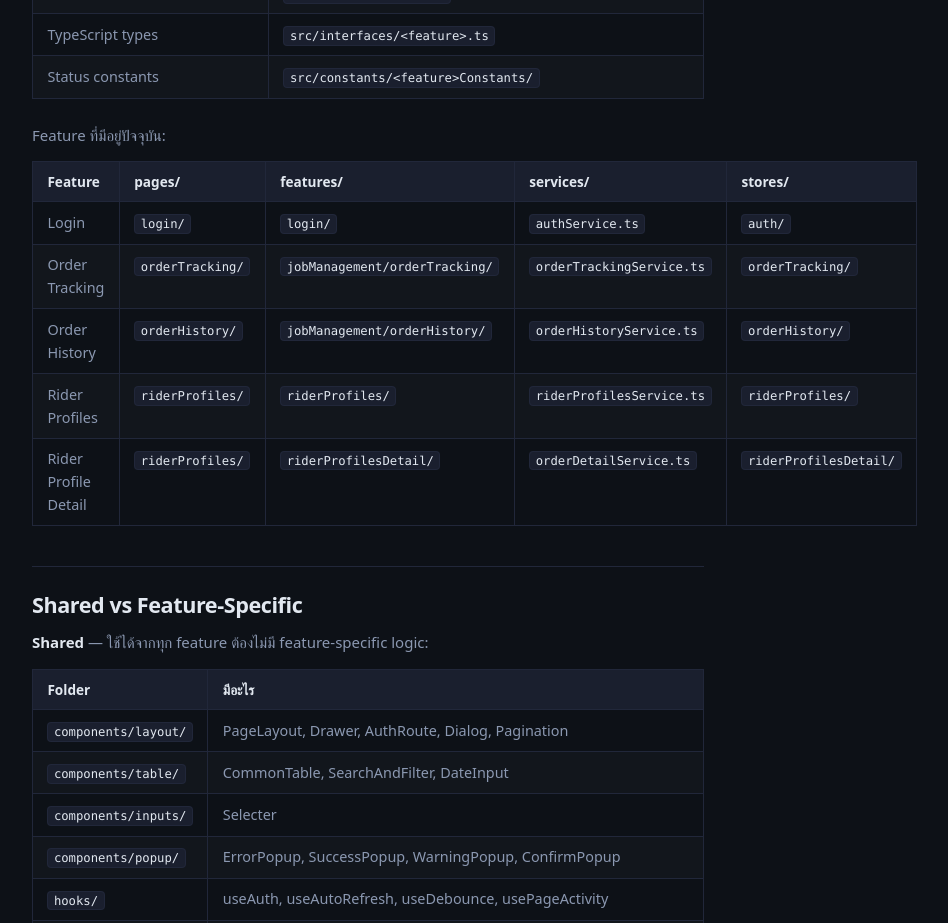
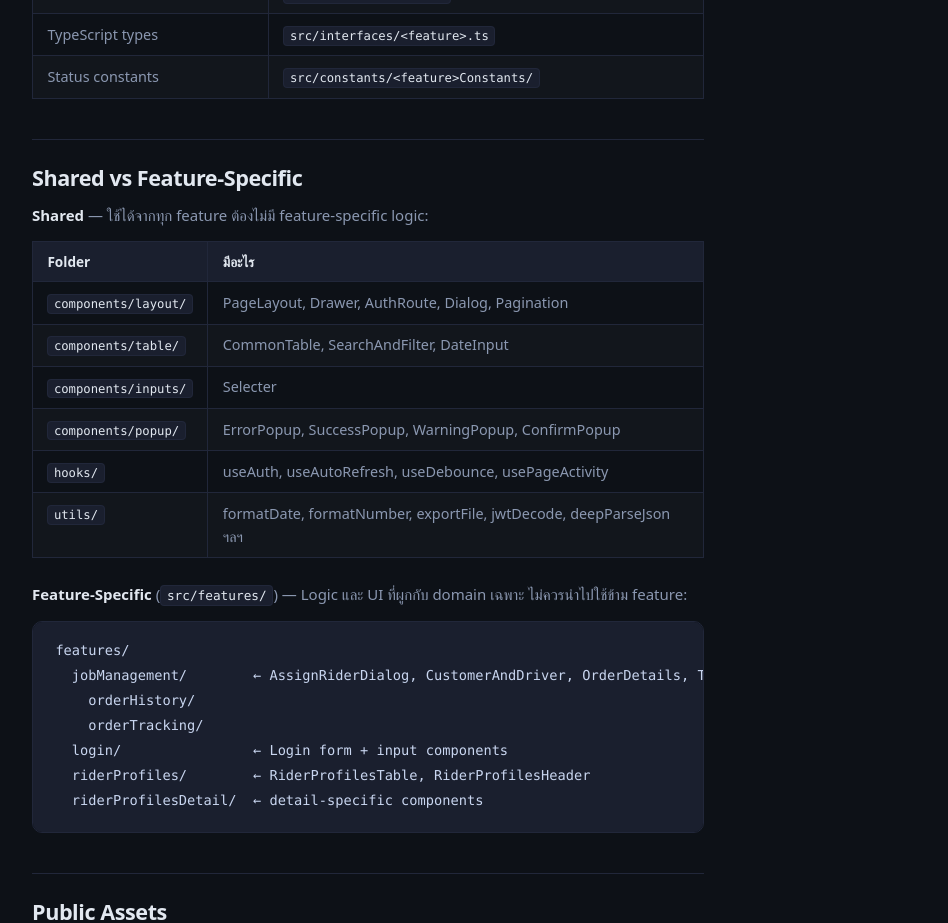
Before and after one commit to HAMTAROKUB/DOCS, a React (Vite) app in the folder webadmin-DOCS/: page / in a window 1280 px wide. Shown: the part 1060-1983 px from the top of the page, without its empty margins (284-1232 px from the left). Built offline with nearby package versions, Linux system fonts and the light colour scheme.

Commit message:
fix: comment out feature section in RepoStructurePage for clarity

```diff
--- a/webadmin-DOCS/src/pages/RepoStructurePage.tsx
+++ b/webadmin-DOCS/src/pages/RepoStructurePage.tsx
@@ -79,7 +79,7 @@ public/
       </tbody>
     </table>
 
-    <p>Feature ที่มีอยู่ปัจจุบัน:</p>
+    {/* <p>Feature ที่มีอยู่ปัจจุบัน:</p>
     <table>
       <thead>
         <tr>
@@ -127,7 +127,7 @@ public/
           <td><code>riderProfilesDetail/</code></td>
         </tr>
       </tbody>
-    </table>
+    </table> */}
 
     <h2 id="shared-vs-feature">Shared vs Feature-Specific</h2>
     <p>
```
Also changed, not shown: 1 other file (tests, documents, lock files or other folders).
